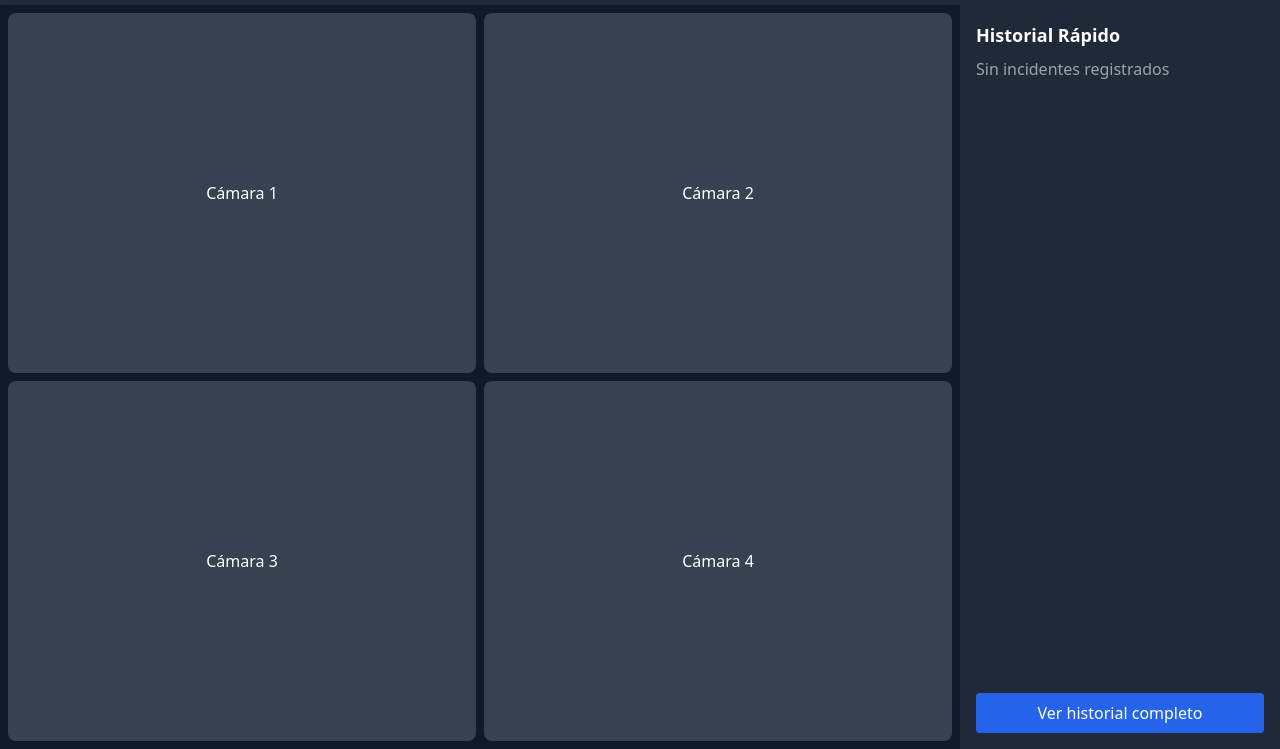
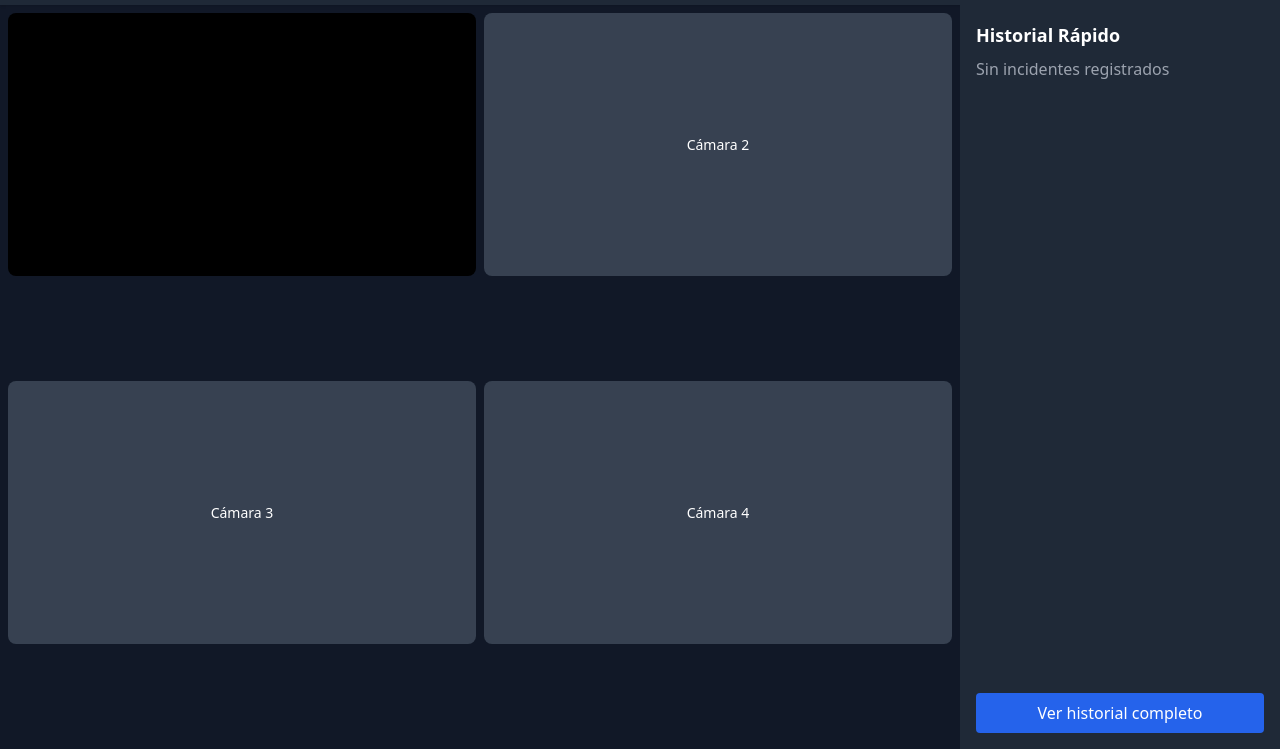
Before and after one commit to Juacko0/controlCenter, a website: page public/index.html in a window 1280 px wide. Shown: the part 51-800 px from the top of the page. Drawn offline with nearby package versions, Linux system fonts and the light colour scheme.

Commit message:
Primer commit

```diff
--- a/public/css/styles.css
+++ b/public/css/styles.css
@@ -8,3 +8,16 @@
   0%, 100% { box-shadow: 0 0 5px red; }
   50% { box-shadow: 0 0 20px red; }
 }
+
+.camera {
+  width: 100%;
+  aspect-ratio: 16/9;  /* todas tendrán proporción widescreen */
+  background: #2d3748; /* gris oscuro de fondo */
+  border-radius: 8px;
+  object-fit: cover;   /* los videos no se deforman */
+  display: flex;
+  align-items: center;
+  justify-content: center;
+  color: white;        /* para los divs de texto */
+  font-size: 14px;
+}
--- a/public/index.html
+++ b/public/index.html
@@ -24,7 +24,7 @@
   <main class="flex flex-1 overflow-hidden">
     <!-- Cámaras -->
     <section class="flex-1 grid grid-cols-2 gap-2 p-2 overflow-y-auto">
-      <div class="camera bg-gray-700 flex items-center justify-center rounded-lg" data-location="Habitación 1">Cámara 1</div>
+      <video id="cam1" class="camera bg-black rounded-lg" data-location="Cámara Laptop" autoplay playsinline></video>
       <div class="camera bg-gray-700 flex items-center justify-center rounded-lg" data-location="Pasillo Norte">Cámara 2</div>
       <div class="camera bg-gray-700 flex items-center justify-center rounded-lg" data-location="Comedor">Cámara 3</div>
       <div class="camera bg-gray-700 flex items-center justify-center rounded-lg" data-location="Habitación 12">Cámara 4</div>
```
